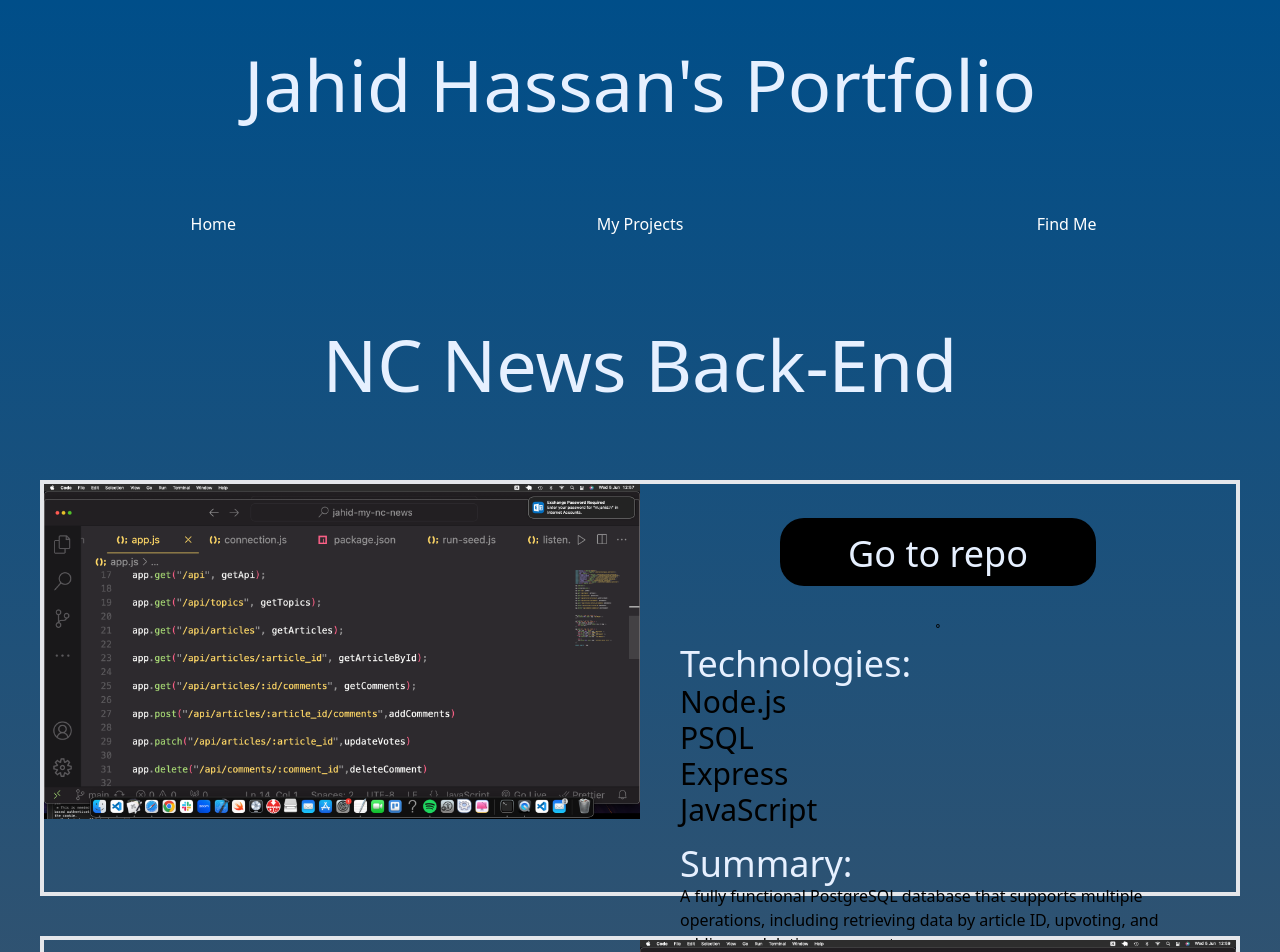
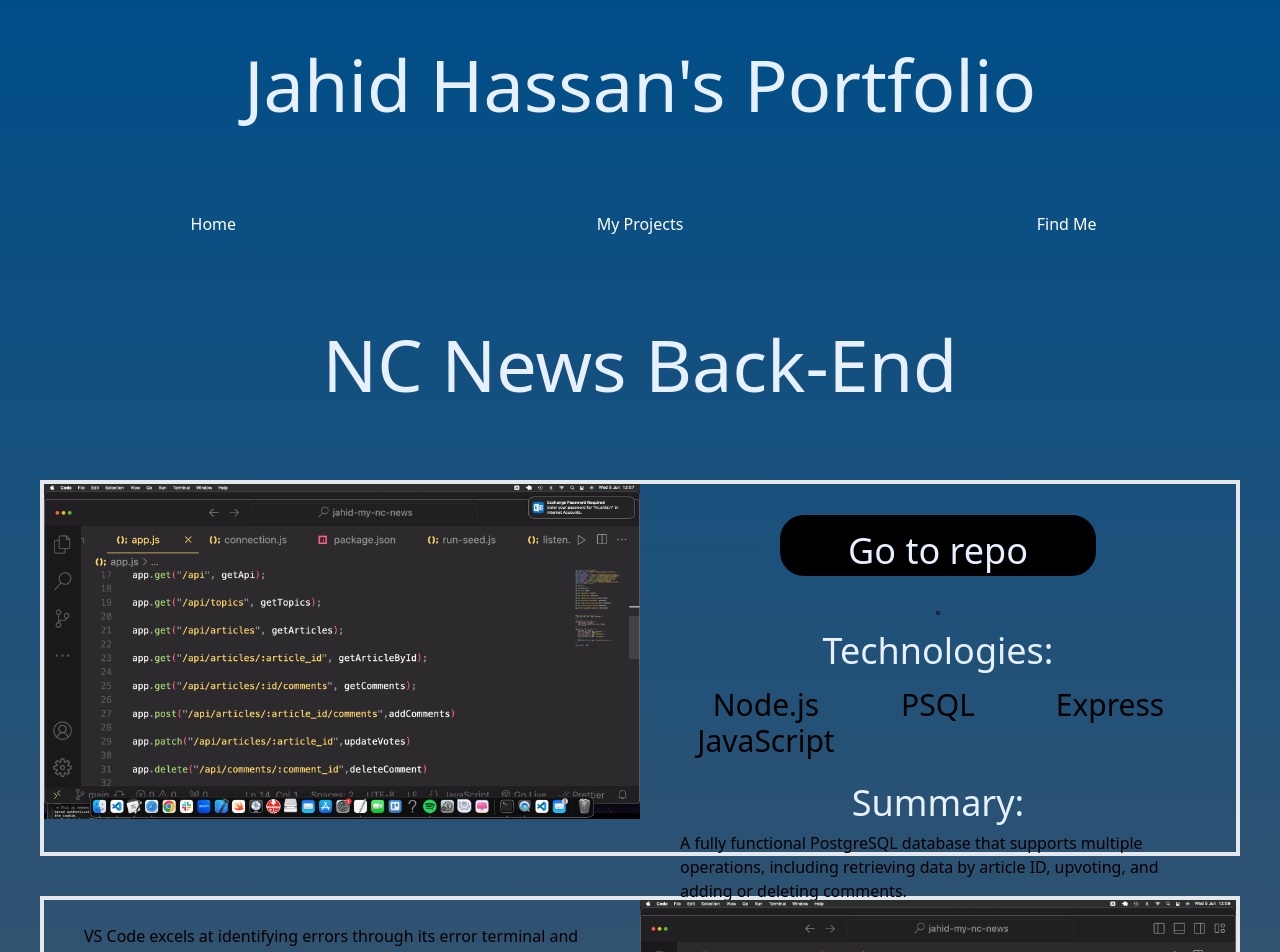
Before and after one commit to MJahidH/my-portfolio, a React (Vite) app in the folder my-portfolio/: page /projects/1 in a window 1280 px wide. Shown: the top 952 px of the page. Built offline with nearby package versions, Linux system fonts and the light colour scheme.

Commit message:
technollogy list items have been aligned in coulmns if 3. if there is only 2 technologies then it aligns it in columns of 2. Use effect added that updates the state of the technologies to avoid any race conditons

```diff
--- a/my-portfolio/src/components/main-project-page/MainProjectPageRow1.jsx
+++ b/my-portfolio/src/components/main-project-page/MainProjectPageRow1.jsx
@@ -3,14 +3,21 @@ import TwoButtonDiv from "./TwoButtonDiv";
 import OneButtonDiv from "./OneButtonDiv";
 
 const MainProjectPageRow1 = ({ project }) => {
+  const [imagePath, setImagePath] = useState("");
+  const [technologies,setTechnologies] = useState([])
 
-const [imagePath,setImagePath] = useState("")
+  useEffect(() => {
+    if (project.imagePreview) {
+      setImagePath(project.imagePreview);
+    }
+  }, [project.imagePreview]);
 
-useEffect(() => {
-  if (project.imagePreview) {
-   setImagePath(project.imagePreview)
-  }
-},[project.imagePreview])
+
+  useEffect(() => {
+    if (project.tags) {
+      setTechnologies([...project.tags])
+    }
+  }, [project.tags]);
 
 
   return (
@@ -23,22 +30,26 @@ useEffect(() => {
     >
       <img src={`/assets/${imagePath}`} alt="Test Screenshot" />
       <div className="px-10">
-
-        {project.hostedLink ? <TwoButtonDiv project={project}/> : <OneButtonDiv project={project}/>}
-
-
-
-
-        ˚<h2 className="text-left text-secondary text-4xl">
-          Technologies:
-        </h2>
-        <ul className="text-left">
+        {project.hostedLink ? (
+          <TwoButtonDiv project={project} />
+        ) : (
+          <OneButtonDiv project={project} />
+        )}
+        ˚<h2 className="text-center text-secondary text-4xl">Technologies:</h2>
+        <ul
+          className={`
+        text-left
+        ${technologies.length === 2 ? `grid grid-cols-2
+        mt-4` : `grid grid-cols-3
+        mt-4`}
+        `}
+        >
           {project.tags?.map((tech) => {
-            return <li className="text-3xl">{tech}</li>;
+            return <li className="text-center text-3xl">{tech}</li>;
           })}
         </ul>
-        <h2 className="text-left text-secondary text-4xl pt-4">Summary:</h2>
-        <p className="text-left text-m">{project.description}</p>
+        <h2 className="text-center text-secondary text-4xl pt-6">Summary:</h2>
+        <p className="text-left text-m pt-2">{project.description}</p>
       </div>
     </div>
   );
--- a/my-portfolio/src/projects-data.json
+++ b/my-portfolio/src/projects-data.json
@@ -27,7 +27,7 @@
     "title": "Analyzing Police Statistics",
     "description": "The project includes multiple scripts designed to analyze large datasets, specifically focusing on data related to arrests. These scripts evaluate factors such as the type of violation committed and the age of the individuals involved. The goal is to help users identify patterns in the data, such as whether certain violations are more common among specific age groups.",
     "technologies": ["Python"],
-    "tags": ["Python"],
+    "tags": ["", "Python", ""],
     "id": "9",
     "imagePreview": ["police-stats-sc-3.png"],
     "allImages": ["police-stats-sc-3.png", "police-stats-sc-2.png"],
@@ -37,7 +37,7 @@
     "title": "Password Manager",
     "description": "A robust password manager that leverages advanced encryption techniques to ensure enhanced security for storing and managing passwords. Developed using Python and incorporating Fender's encryption technology, this tool provides a highly secure solution for protecting sensitive information from unauthorized access.",
     "technologies": ["Python"],
-    "tags": ["Python"],
+    "tags": ["", "Python", ""],
     "id": "8",
     "imagePreview": ["password-manager-sc-3.png"],
     "allImages": ["password-manager-sc-3.png", "password-manager-sc-4.png"],
@@ -52,16 +52,16 @@
     "imagePreview": ["asteroids-game-sc-2.png"],
     "allImages": ["asteroids-game-sc-2.png", "asteroids-game-sc-1.png"],
     "githubLink": "https://github.com/MJahidH/asteroid-game",
-    "hostedLink" : "https://jahids-asteroid-game.netlify.app"
+    "hostedLink": "https://jahids-asteroid-game.netlify.app"
   },
   {
     "title": "Sortable (To-Do List App)  ",
-    "description":"This to-do list app is designed to be highly accessible, incorporating intuitive gestures and engaging animations to significantly enrich the user experience. This approach not only simplifies task management but also makes the process more interactive and enjoyable for users of all skill levels.",
+    "description": "This to-do list app is designed to be highly accessible, incorporating intuitive gestures and engaging animations to significantly enrich the user experience. This approach not only simplifies task management but also makes the process more interactive and enjoyable for users of all skill levels.",
     "technologies": ["React-Native", "React-Native-Gestures", "JSX"],
     "tags": ["React-Native", "JavaScript", "CSS"],
     "id": "6",
     "imagePreview": ["sortable-sc-1.png"],
-    "allImages": ["sortable-sc-1.png","sortable-sc-3.png"],
+    "allImages": ["sortable-sc-1.png", "sortable-sc-3.png"],
     "githubLink": "https://github.com/MJahidH/sortable-fe"
   },
   {
@@ -101,17 +101,17 @@
     "tags": ["React-Native", "Axios", "PSQL", "JavaScript", "CSS"],
     "id": "2",
     "imagePreview": ["nc-news-fe-sc-3.png"],
-    "allImages": ["nc-news-fe-sc-3.png","nc-news-fe-sc-2.png"],
+    "allImages": ["nc-news-fe-sc-3.png", "nc-news-fe-sc-2.png"],
     "githubLink": "https://github.com/MJahidH/nc-news-frontend"
   },
   {
     "title": "NC News Back-End  ",
-    "description":"A fully functional PostgreSQL database that supports multiple operations, including retrieving data by article ID, upvoting, and adding or deleting comments.",
+    "description": "A fully functional PostgreSQL database that supports multiple operations, including retrieving data by article ID, upvoting, and adding or deleting comments.",
     "technologies": ["Node.js", "PSQL", "Express"],
     "tags": ["Node.js", "PSQL", "Express", "JavaScript"],
     "id": "1",
     "imagePreview": ["nc-news-be-sc-1.png"],
-    "allImages": ["nc-news-be-sc-1.png","nc-news-be-sc-3.png"],
+    "allImages": ["nc-news-be-sc-1.png", "nc-news-be-sc-3.png"],
     "githubLink": "https://github.com/MJahidH/nc-news-backend"
   }
 ]
```
